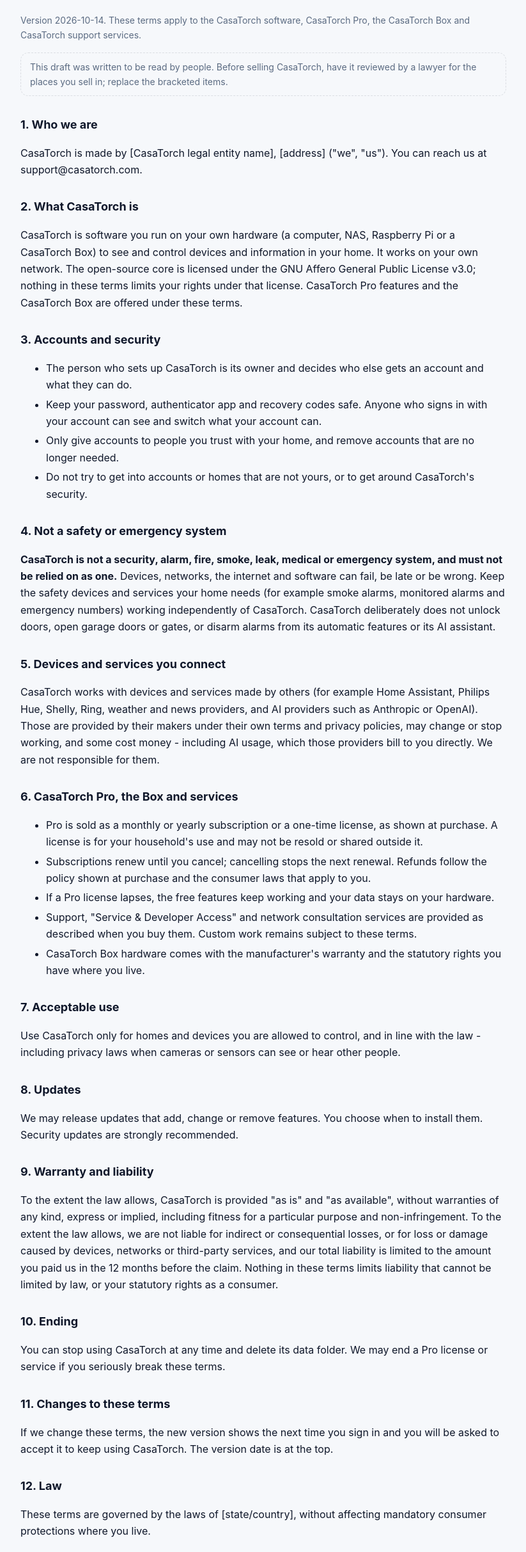
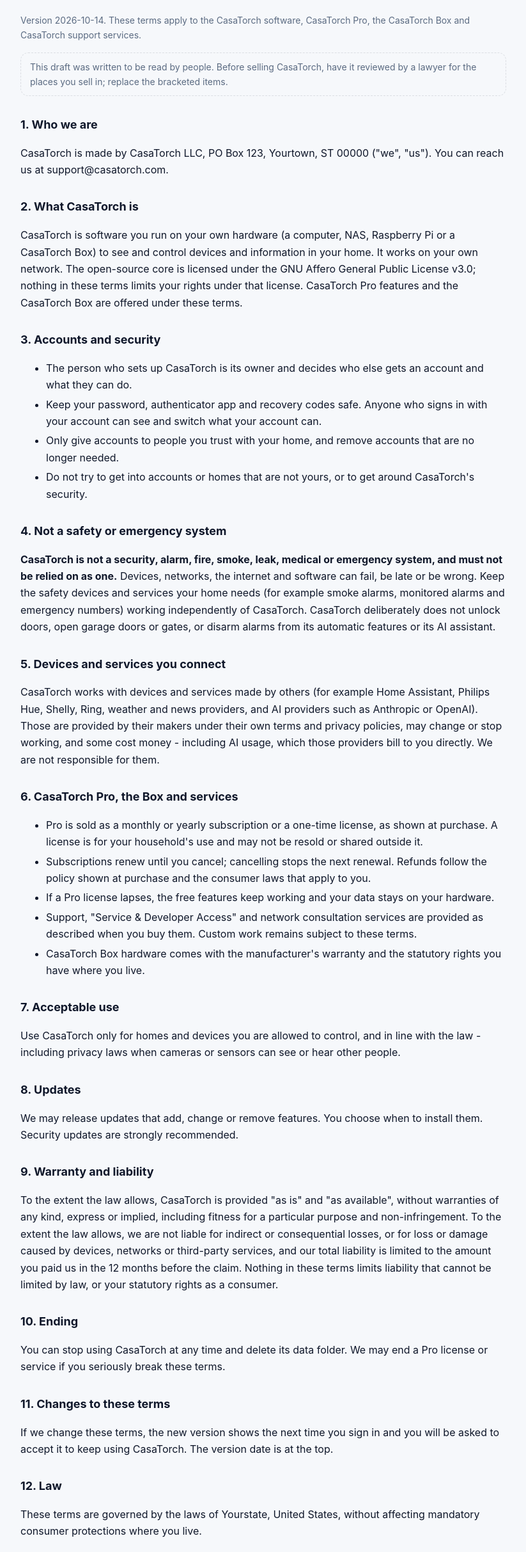
Before and after one commit to CasaTorch/CasaTorch, a website: page app/public/terms.html in a window 1280 px wide. Shown: the part 135-2560 px from the top of the page at 64% size, without its empty margins (228-1051 px from the left). Drawn offline with Linux system fonts and the light colour scheme.

Commit message:
Terms: business details

```diff
--- a/app/public/terms.html
+++ b/app/public/terms.html
@@ -12,7 +12,7 @@
 <div class="note">This draft was written to be read by people. Before selling CasaTorch, have it reviewed by a lawyer for the places you sell in; replace the bracketed items.</div>
 
 <h2>1. Who we are</h2>
-<p>CasaTorch is made by [CasaTorch legal entity name], [address] ("we", "us"). You can reach us at support@casatorch.com. <!-- scrub-ok: public support address --></p>
+<p>CasaTorch is made by CasaTorch LLC, PO Box 123, Yourtown, ST 00000 ("we", "us"). You can reach us at support@casatorch.com. <!-- scrub-ok: public support address --></p>
 
 <h2>2. What CasaTorch is</h2>
 <p>CasaTorch is software you run on your own hardware (a computer, NAS, Raspberry Pi or a CasaTorch Box) to see and control devices and information in your home. It works on your own network. The open-source core is licensed under the GNU Affero General Public License v3.0; nothing in these terms limits your rights under that license. CasaTorch Pro features and the CasaTorch Box are offered under these terms.</p>
@@ -56,7 +56,7 @@
 <p>If we change these terms, the new version shows the next time you sign in and you will be asked to accept it to keep using CasaTorch. The version date is at the top.</p>
 
 <h2>12. Law</h2>
-<p>These terms are governed by the laws of [state/country], without affecting mandatory consumer protections where you live.</p>
+<p>These terms are governed by the laws of Yourstate, United States, without affecting mandatory consumer protections where you live.</p>
 </main>
 </body>
 </html>
```
